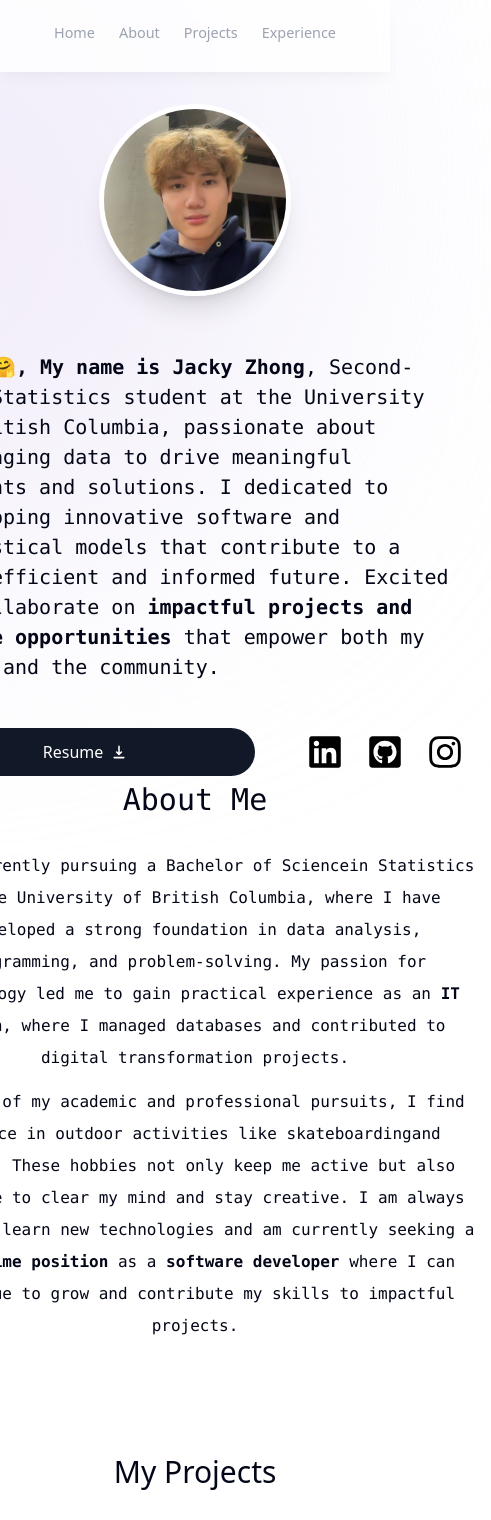
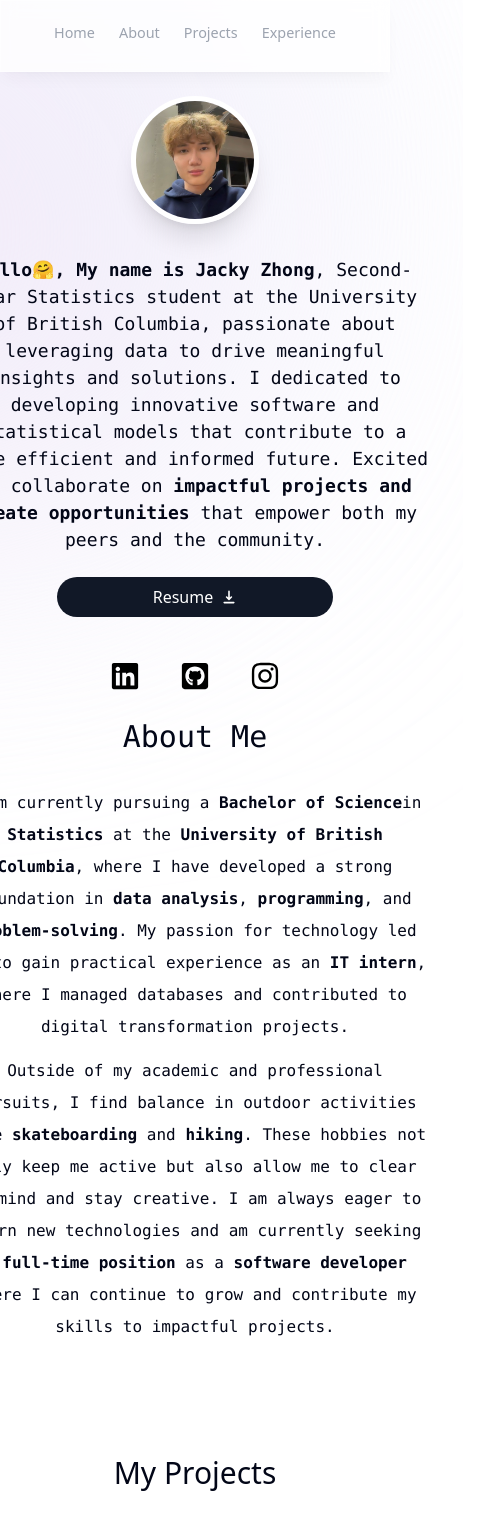
Before and after one commit to Jacky040124/Personal-Portfolio-Website, a Next.js app: page / in a window 390 px wide. Shown: the top 1520 px of the page, 491 px wide, since content can reach past the window. Built offline with nearby package versions, Linux system fonts and the light colour scheme.

Commit message:
Updated Project component for better mobile responsiveness

```diff
--- a/components/2. Intro.tsx
+++ b/components/2. Intro.tsx
@@ -1,14 +1,13 @@
-/* eslint-disable react/jsx-no-undef */
 import React from 'react'
 import Image from 'next/image'
 import { HiDownload } from "react-icons/hi"
-import { FaLinkedin, FaInstagram, FaGithubSquare} from "react-icons/fa";
+import { FaLinkedin, FaInstagram, FaGithubSquare } from "react-icons/fa";
 
 export default function Intro() {
   return (
-    <section id="home" className="scroll-mt-[100rem]">
+    <section id="home" className="scroll-mt-[100rem] p-4">
 
-      <div className="flex item-center justify-center p-10">
+      <div className="flex flex-col items-center justify-center sm:p-10 p-4">
         <div>
           <Image
             src="/Jacky.jpeg"
@@ -17,12 +16,12 @@ export default function Intro() {
             height='192'
             quality='95'
             priority={true}
-          className = "h-48 w-48 rounded-full border-[0.35rem] border-white shadow-xl"
+            className="h-32 w-32 sm:h-48 sm:w-48 rounded-full border-[0.35rem] border-white shadow-xl"
           />
         </div>
       </div>
 
-      <p className="mb-10 mt-4 px-4 text-xl font-mono !leading-[1.5] sm:text-xl">
+      <p className="mb-6 mt-4 text-lg sm:text-xl font-mono !leading-[1.5] text-center">
         <b> Hello🤗, My name is Jacky Zhong</b>
         , Second-year Statistics student at the University of British Columbia,
         passionate about leveraging data to drive meaningful insights and solutions.
@@ -30,25 +29,32 @@ export default function Intro() {
         contribute to a more efficient and informed future. Excited to collaborate on
         <b> impactful projects and create opportunities </b>
         that empower both my peers and the community.
-
       </p>
 
-      <div className="flex justify-center items-center" >
+      <div className="flex flex-col sm:flex-row justify-center items-center gap-4">
         <a href="/resume.pdf" download="My_Resume.pdf">
-          <button className="group bg-gray-900 text-white px-32 py-3 flex items-center gap-2 rounded-full outline-none focus:scale-110 hover:scale-110 hover:bg-gray-950 active:scale-105 transition"> Resume <HiDownload /> </button>
+          <button className="group bg-gray-900 text-white px-24 py-2 sm:px-32 sm:py-3 flex items-center gap-2 rounded-full outline-none focus:scale-110 hover:scale-110 hover:bg-gray-950 active:scale-105 transition"> Resume <HiDownload /> </button>
         </a>
 
+        <div className="flex gap-4 mt-4 sm:mt-0">
           <a href="https://www.linkedin.com/in/zhong808800/">
-        <button className="group px-3 py-3 flex items-center gap-3 rounded-full outline-none focus:scale-110 hover:scale-110 active:scale-105 transition">  <FaLinkedin className="text-4xl text-black ml-10" />  </button>
+            <button className="group px-3 py-3 flex items-center gap-3 rounded-full outline-none focus:scale-110 hover:scale-110 active:scale-105 transition">
+              <FaLinkedin className="text-3xl sm:text-4xl text-black" />
+            </button>
           </a>
 
           <a href="https://github.com/Jacky040124">
-        <button className="group px-3 py-3 flex items-center gap-3 rounded-full outline-none focus:scale-110 hover:scale-110 active:scale-105 transition"> <FaGithubSquare className="text-4xl text-black"/> </button>
+            <button className="group px-3 py-3 flex items-center gap-3 rounded-full outline-none focus:scale-110 hover:scale-110 active:scale-105 transition">
+              <FaGithubSquare className="text-3xl sm:text-4xl text-black"/>
+            </button>
           </a>
 
           <a href="https://www.instagram.com/jacky_808800/">
-        <button className="group px-3 py-3 flex items-center gap-3 rounded-full outline-none focus:scale-110 hover:scale-110 active:scale-105 transition"> <FaInstagram className="text-4xl text-black"/> </button>
+            <button className="group px-3 py-3 flex items-center gap-3 rounded-full outline-none focus:scale-110 hover:scale-110 active:scale-105 transition">
+              <FaInstagram className="text-3xl sm:text-4xl text-black"/>
+            </button>
           </a>
+        </div>
       </div>
 
     </section>
--- a/components/3. About.tsx
+++ b/components/3. About.tsx
@@ -2,27 +2,25 @@ import React from 'react'
 import SectionHeading from './Section-Heading';
 
 export default function About() {
-
   return (
-    <section id="about" className="mb-28 max-w-[45rem] text-center leading-8 sm:mb-40 scroll-mt-28">
+    <section id="about" className="mb-28 max-w-[45rem] text-center leading-8 sm:mb-40 scroll-mt-28 px-4 sm:px-0">
       <div className="font-mono flex flex-col">
         <SectionHeading> About Me </SectionHeading>
 
         <p className="mb-3">
-          <span className="font:mono font-medium">
-            I am currently pursuing a <span className="=font-bold">Bachelor of Science</span>
-            in <span className="=font-bold">Statistics</span> at the <span className="=font-bold">University of British Columbia</span>, where I have developed a strong foundation
-            in <span className="=font-bold">data analysis</span>, <span className="=font-bold">programming</span>, and problem-solving. My passion for technology led me to gain
-            practical experience as an <span className="= font-bold">IT intern</span>, where I managed databases and contributed to digital transformation projects.
+          <span className="font-mono font-medium">
+            I am currently pursuing a <span className="font-bold">Bachelor of Science</span>
+            in <span className="font-bold">Statistics</span> at the <span className="font-bold">University of British Columbia</span>, where I have developed a strong foundation
+            in <span className="font-bold">data analysis</span>, <span className="font-bold">programming</span>, and <span className="font-bold">problem-solving</span>. My passion for technology led me to gain
+            practical experience as an <span className="font-bold">IT intern</span>, where I managed databases and contributed to digital transformation projects.
           </span>
         </p>
 
         <p>
-          <span className="font:mono font-medium">
-            Outside of my academic and professional pursuits, I find balance in outdoor activities like <span className="=font-bold">skateboardingand hiking</span>. These hobbies not only keep me active but also allow me to clear my mind and stay creative. I am always eager to learn new technologies and am currently seeking a <span className="= font-bold">full-time position</span> as a <span className="= font-bold">software developer</span> where I can continue to grow and contribute my skills to impactful projects.
+          <span className="font-mono font-medium">
+            Outside of my academic and professional pursuits, I find balance in outdoor activities like <span className="font-bold">skateboarding</span> and <span className="font-bold">hiking</span>. These hobbies not only keep me active but also allow me to clear my mind and stay creative. I am always eager to learn new technologies and am currently seeking a <span className="font-bold">full-time position</span> as a <span className="font-bold">software developer</span> where I can continue to grow and contribute my skills to impactful projects.
           </span>
         </p>
-
       </div>
     </section>
   )
--- a/components/5. Experience.tsx
+++ b/components/5. Experience.tsx
@@ -10,20 +10,36 @@ export default function Experience() {
   return (
     <section id="experience" className="scroll-mt-28 mb-28 sm:mb-40">
       <SectionHeading>My Experience</SectionHeading>
-      <VerticalTimeline lineColor="#000"> {/* Set lineColor to black */}
+      <VerticalTimeline
+        lineColor="#000"
+        layout={"1-column"}  // Use a single column layout for smaller screens
+      >
         {experiencesData.map((item, index) => (
           <React.Fragment key={index}>
             <VerticalTimelineElement
               date={item.date}
               icon={item.icon}
               visible={true}
-              contentStyle={{ background: "#fff", color: "#000" }}
+              contentStyle={{
+                background: "#fff",
+                color: "#000",
+                padding: "1rem", // Ensure padding is appropriate for smaller screens
+                borderRadius: "8px",
+                boxShadow: "0px 4px 6px rgba(0, 0, 0, 0.1)"
+              }}
               contentArrowStyle={{ borderRight: "7px solid  #000" }}
-              iconStyle={{ background: "#fff", color: "#000" }}
+              iconStyle={{
+                background: "#fff",
+                color: "#000",
+                fontSize: "1.5rem",  // Adjust icon size for smaller screens
+              }}
+              className="sm:mx-4 sm:my-2 mx-2 my-2"  // Add spacing adjustments for smaller screens
             >
-              <h3 className="font-semibold capitalize">{item.title}</h3>
-              <p className="font-normal !mt-0">{item.location}</p>
-              <p className="!mt-1 !font-normal text-gray-700 dark:text-white/75">{item.description}</p>
+              <h3 className="font-semibold capitalize sm:text-lg text-base">{item.title}</h3>
+              <p className="font-normal !mt-0 sm:text-base text-sm">{item.location}</p>
+              <p className="!mt-1 !font-normal sm:text-base text-sm text-gray-700 dark:text-white/75">
+                {item.description}
+              </p>
             </VerticalTimelineElement>
           </React.Fragment>
         ))}
```
Lines whose indentation alone changed are shown as unchanged.
